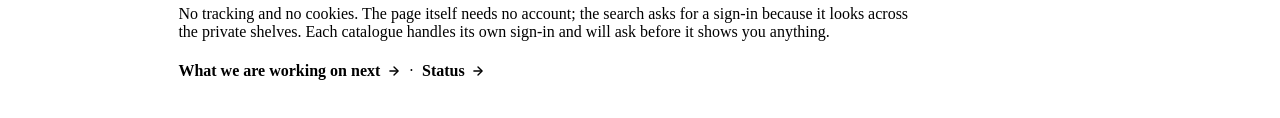
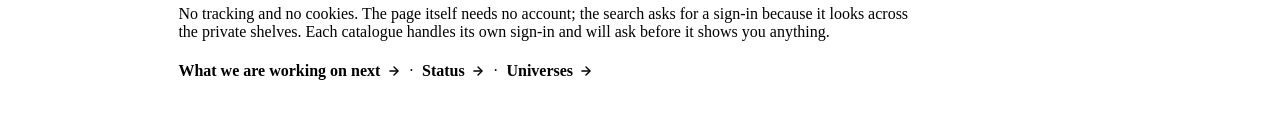
Before and after one commit to skymitch9/catalog-platform, a website with bundled scripts: page sites/heygabi-home/public/index.html in a window 1280 px wide. Shown: the part 846-964 px from the top of the page. Built offline with nearby package versions, Linux system fonts and the light colour scheme; no server answers.

Commit message:
Wire /universes into _headers CSP and the front door's footer.
_headers gains /universes + /universes/ rules (the trailing-slash duplicate
/status needed for the same Pages 308-redirect reason): the front door's
script-src/frame-src for Firebase sign-in, index.heygabi.ai in connect-src
for /api/universe (auth.heygabi.ai dropped — this page has no admin
surface), and the SAME img-src cover-host list as "/" so a universe row's
cover can come from any indexed source.

index.html's footer gets a third quiet link next to "Status", same style.

Co-Authored-By: Claude Fable 5 <noreply@anthropic.com>
Claude-Session: https://claude.ai/code/session_01Y3ds6RJnRbqhF15Xc9ADuu

```diff
--- a/sites/heygabi-home/public/index.html
+++ b/sites/heygabi-home/public/index.html
@@ -783,6 +783,10 @@ footer a.more:hover svg { transform: translateX(3px); }
       <a class="more" href="/status">Status
         <svg width="14" height="14" viewBox="0 0 24 24" fill="none" stroke="currentColor" stroke-width="2.4" stroke-linecap="round" stroke-linejoin="round" aria-hidden="true"><path d="M5 12h13"/><path d="m12 5 7 7-7 7"/></svg>
       </a>
+      &nbsp;·&nbsp;
+      <a class="more" href="/universes">Universes
+        <svg width="14" height="14" viewBox="0 0 24 24" fill="none" stroke="currentColor" stroke-width="2.4" stroke-linecap="round" stroke-linejoin="round" aria-hidden="true"><path d="M5 12h13"/><path d="m12 5 7 7-7 7"/></svg>
+      </a>
     </p>
   </footer>
 
```
Also changed, not shown: 1 other file.
